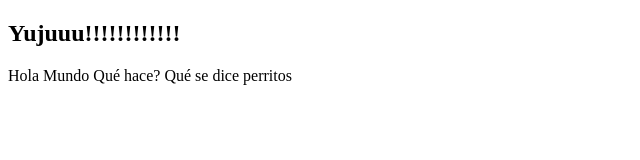
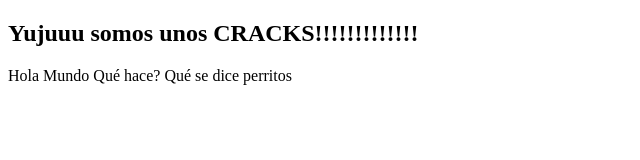
Before and after one commit to camilomedrano/PreWork_Repo2, a plain HTML site: page index.html in a window 1280 px wide. Shown: the whole page, without its empty margins (0-640 px from the left). Drawn offline with Linux system fonts and the light colour scheme.

Commit message:
modifiqué el texto del index

```diff
--- a/index.html
+++ b/index.html
@@ -8,7 +8,7 @@
 </head>
 <body>
     <h2>
- Yujuuu!!!!!!!!!!!!<br>
+ Yujuuu somos unos CRACKS!!!!!!!!!!!!!<br>
 </h2>
  <p>Hola Mundo
     Qué hace?
```
